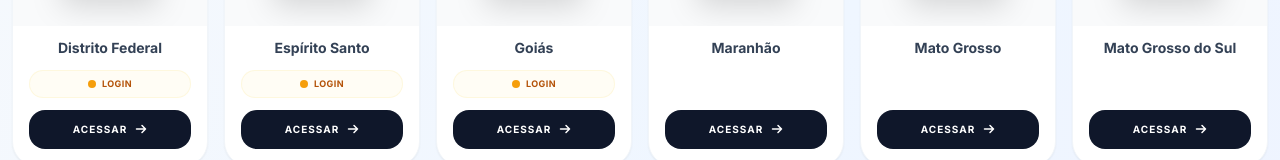
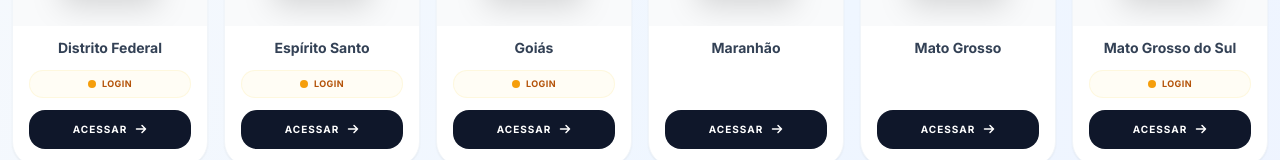
Before and after one commit to gabrielnovacoski/Detran-Facil-Brasil, a React (Vite) app: page / in a window 1280 px wide. Shown: the part 500-660 px from the top of the page. Built offline with nearby package versions, Linux system fonts and the light colour scheme.

Commit message:
fix: update Mato Grosso do Sul (MS) DETRAN link and add login note

```diff
--- a/constants.ts
+++ b/constants.ts
@@ -101,8 +101,9 @@ export const BRAZIL_STATES: BrazilState[] = [
     name: 'Mato Grosso do Sul',
     initials: 'MS',
     flagUrl: getFlagUrl('MS'),
-    detranUrl: 'https://www.detran.ms.gov.br/veiculos',
-    region: 'Centro-Oeste'
+    detranUrl: 'https://www.meudetran.ms.gov.br/login',
+    region: 'Centro-Oeste',
+    note: 'LOGIN'
   },
   {
     id: 'mg',
```
